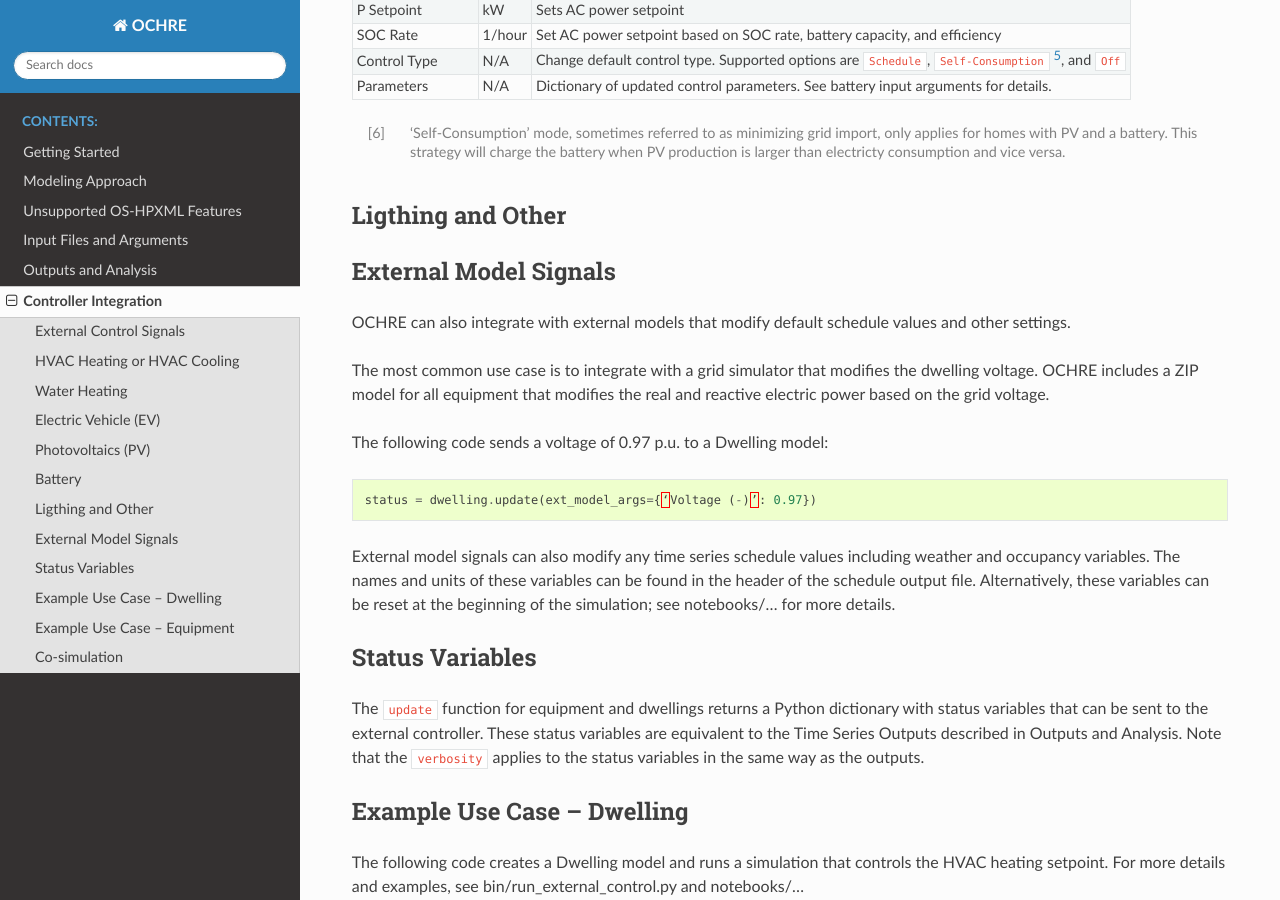
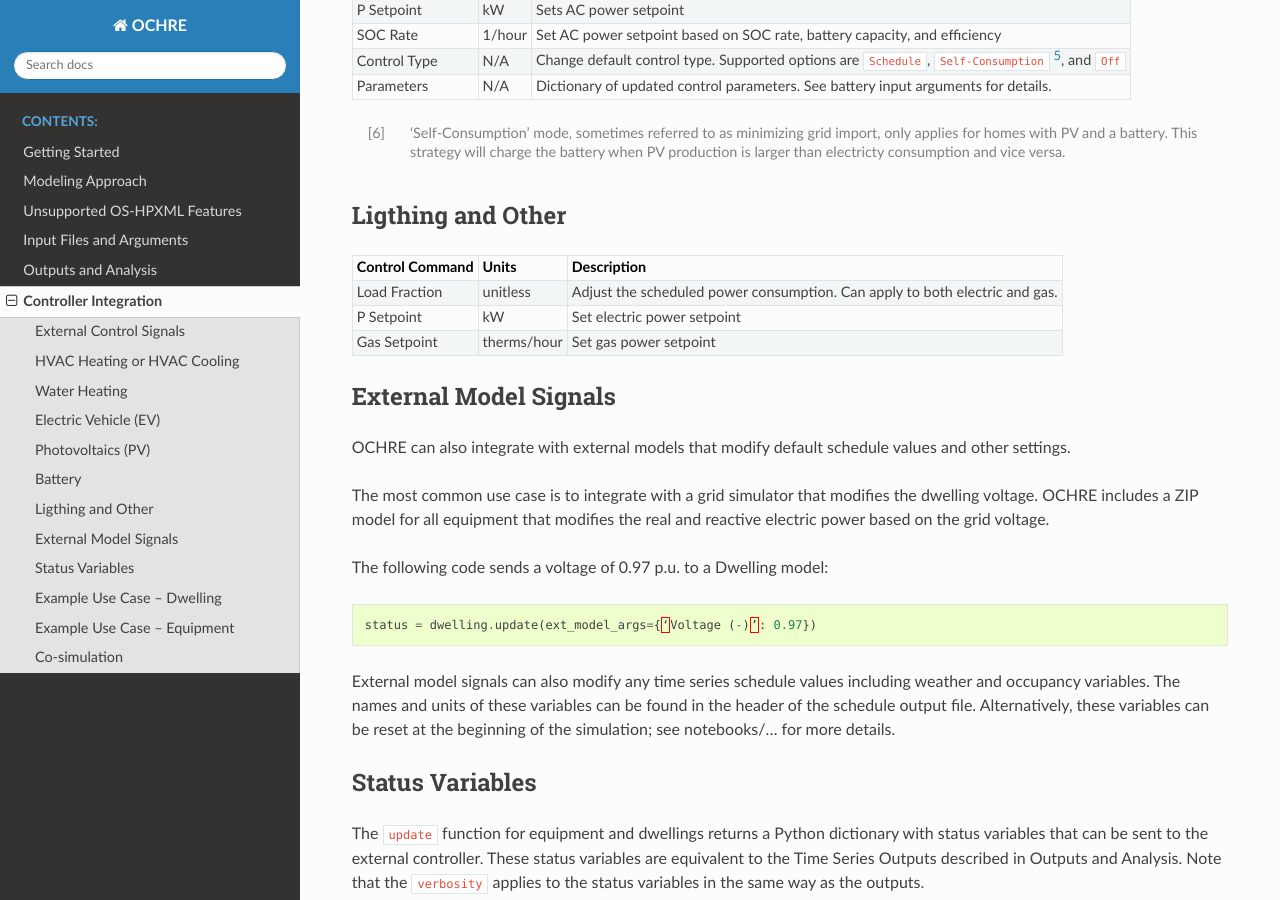
Before and after one commit to NREL/OCHRE, a Sphinx documentation site: the page built from docs/source/ControllerIntegration.rst, in a window 1280 px wide and 900 px high, scrolled down 1976 px. Built offline with Sphinx 7.4.7 and the Read the Docs theme 2.0.0, drawn with Linux system fonts in a browser that asks for light colours.

Commit message:
one table...

```diff
--- a/docs/source/ControllerIntegration.rst
+++ b/docs/source/ControllerIntegration.rst
@@ -110,13 +110,13 @@ Parameters                        N/A         Dictionary of updated control para
 Ligthing and Other
 -----------------------------
 
-================================  ==========  ============================================================================
-Control Command                   Units       Description
-================================  ==========  ============================================================================
-Load Fraction                     unitless    Adjust the scheduled power consumption. Can apply to both electric and gas.
-P Setpoint                        kW          Set electric power setpoint
-Gas Setpoint                      therms/hour Set gas power setpoint
-================================  ==========  ============================================================================
+================================  ============  ============================================================================
+Control Command                   Units         Description
+================================  ============  ============================================================================
+Load Fraction                     unitless      Adjust the scheduled power consumption. Can apply to both electric and gas.
+P Setpoint                        kW            Set electric power setpoint
+Gas Setpoint                      therms/hour   Set gas power setpoint
+================================  ============  ============================================================================
 
 External Model Signals
 ------------------------------
```
